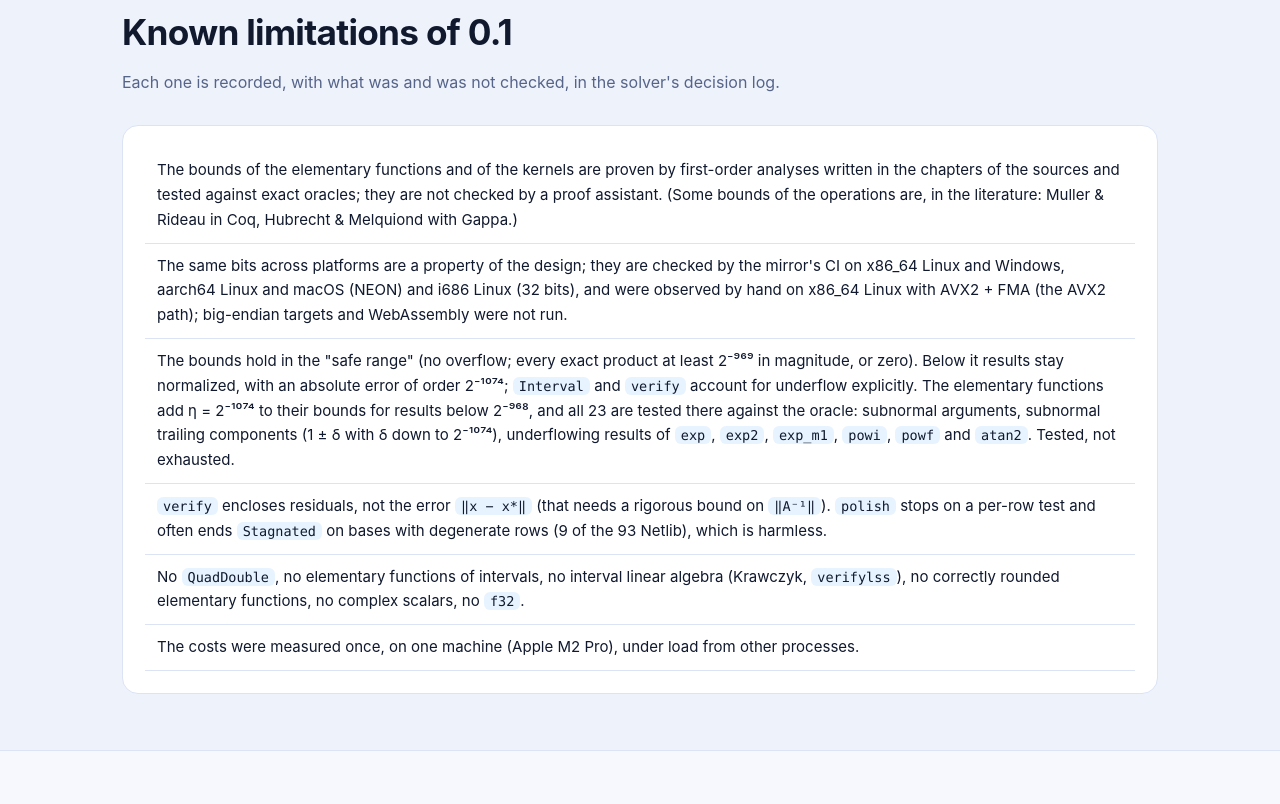
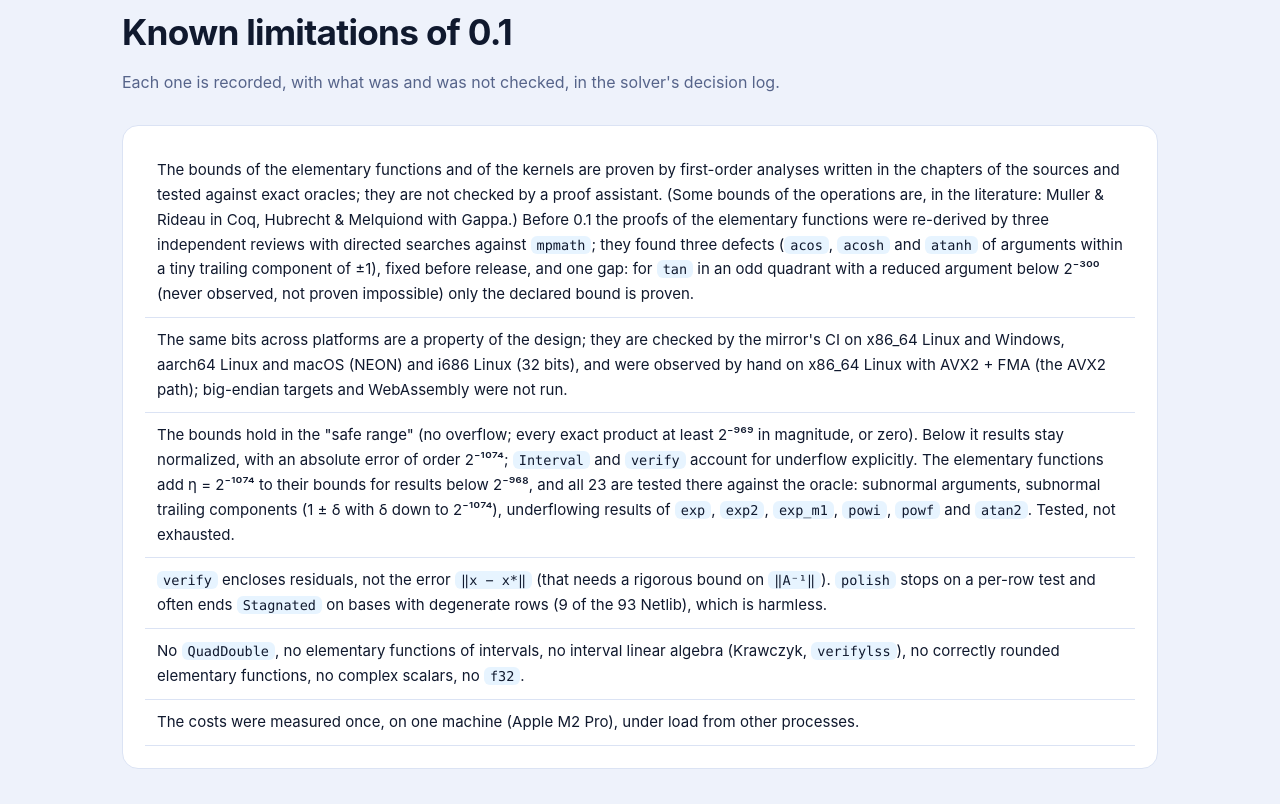
Before and after one commit to StrategicProjects/xingo-extprec, a plain HTML site: page site/index.html in a window 1280 px wide. Shown: the part 5024-5828 px from the top of the page. Drawn offline with Linux system fonts and the light colour scheme.

Commit message:
extprec: README, página e CHANGELOG — a limitação sobre as provas registra a revisão independente e a ressalva de tan (D-0124)
Co-Authored-By: Claude Fable 5.2 <noreply@anthropic.com>
Claude-Session: https://claude.ai/code/session_01358TeZ6fozKtrKuYr8KqGf

```diff
--- a/site/index.html
+++ b/site/index.html
@@ -408,7 +408,7 @@ assert!(<span class="c-cmd">norm_inf_bound</span>(&amp;rd) &lt;= <span class="c-
       <div class="card scroll">
         <table class="cmp">
           <tbody>
-            <tr><td>The bounds of the elementary functions and of the kernels are proven by first-order analyses written in the chapters of the sources and tested against exact oracles; they are not checked by a proof assistant. (Some bounds of the operations are, in the literature: Muller &amp; Rideau in Coq, Hubrecht &amp; Melquiond with Gappa.)</td></tr>
+            <tr><td>The bounds of the elementary functions and of the kernels are proven by first-order analyses written in the chapters of the sources and tested against exact oracles; they are not checked by a proof assistant. (Some bounds of the operations are, in the literature: Muller &amp; Rideau in Coq, Hubrecht &amp; Melquiond with Gappa.) Before 0.1 the proofs of the elementary functions were re-derived by three independent reviews with directed searches against <code>mpmath</code>; they found three defects (<code>acos</code>, <code>acosh</code> and <code>atanh</code> of arguments within a tiny trailing component of ±1), fixed before release, and one gap: for <code>tan</code> in an odd quadrant with a reduced argument below 2⁻³⁰⁰ (never observed, not proven impossible) only the declared bound is proven.</td></tr>
             <tr><td>The same bits across platforms are a property of the design; they are checked by the mirror's CI on x86_64 Linux and Windows, aarch64 Linux and macOS (NEON) and i686 Linux (32 bits), and were observed by hand on x86_64 Linux with AVX2 + FMA (the AVX2 path); big-endian targets and WebAssembly were not run.</td></tr>
             <tr><td>The bounds hold in the "safe range" (no overflow; every exact product at least 2⁻⁹⁶⁹ in magnitude, or zero). Below it results stay normalized, with an absolute error of order 2⁻¹⁰⁷⁴; <code>Interval</code> and <code>verify</code> account for underflow explicitly. The elementary functions add η = 2⁻¹⁰⁷⁴ to their bounds for results below 2⁻⁹⁶⁸, and all 23 are tested there against the oracle: subnormal arguments, subnormal trailing components (1 ± δ with δ down to 2⁻¹⁰⁷⁴), underflowing results of <code>exp</code>, <code>exp2</code>, <code>exp_m1</code>, <code>powi</code>, <code>powf</code> and <code>atan2</code>. Tested, not exhausted.</td></tr>
             <tr><td><code>verify</code> encloses residuals, not the error <code>‖x − x*‖</code> (that needs a rigorous bound on <code>‖A⁻¹‖</code>). <code>polish</code> stops on a per-row test and often ends <code>Stagnated</code> on bases with degenerate rows (9 of the 93 Netlib), which is harmless.</td></tr>
```
Also changed, not shown: 2 other files.
